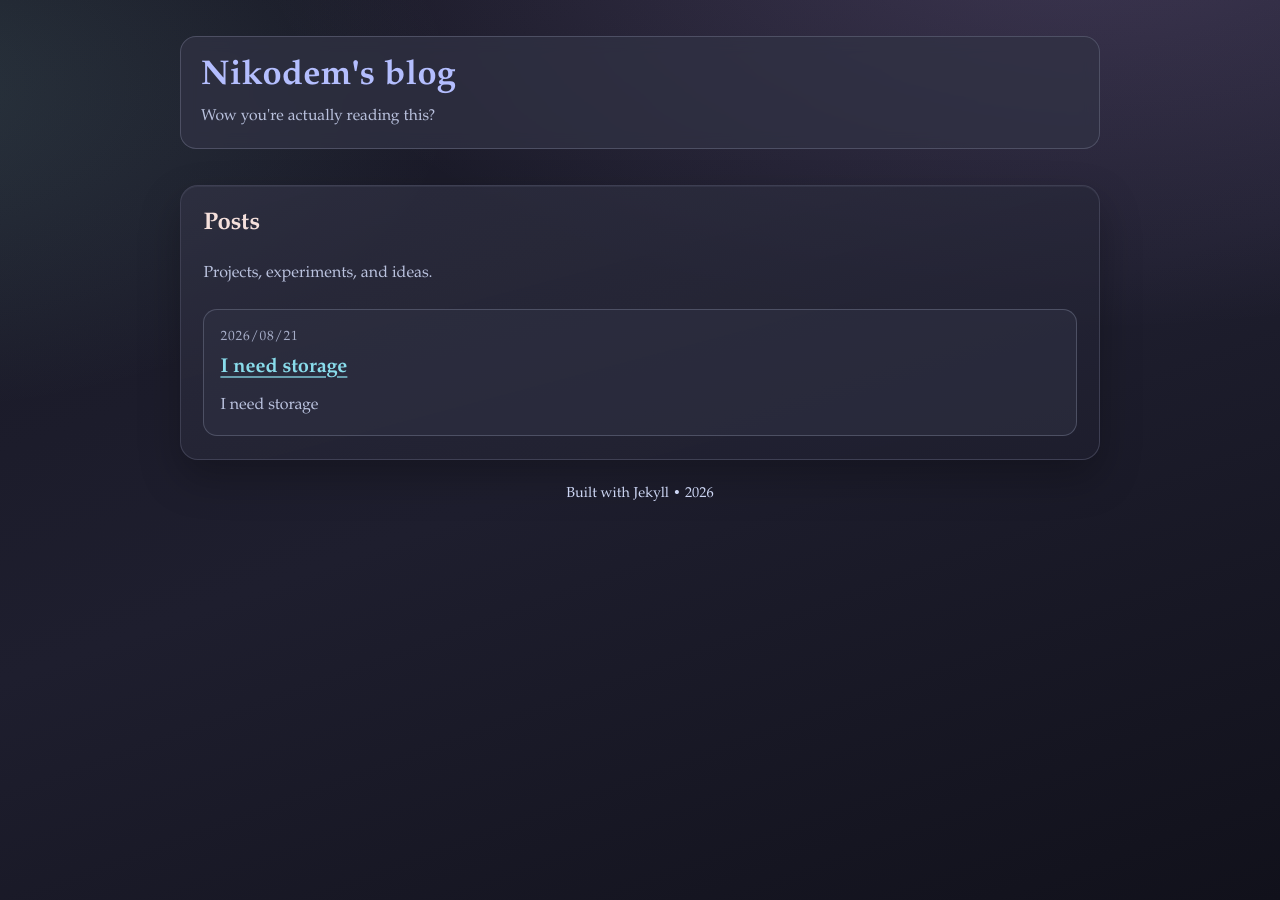
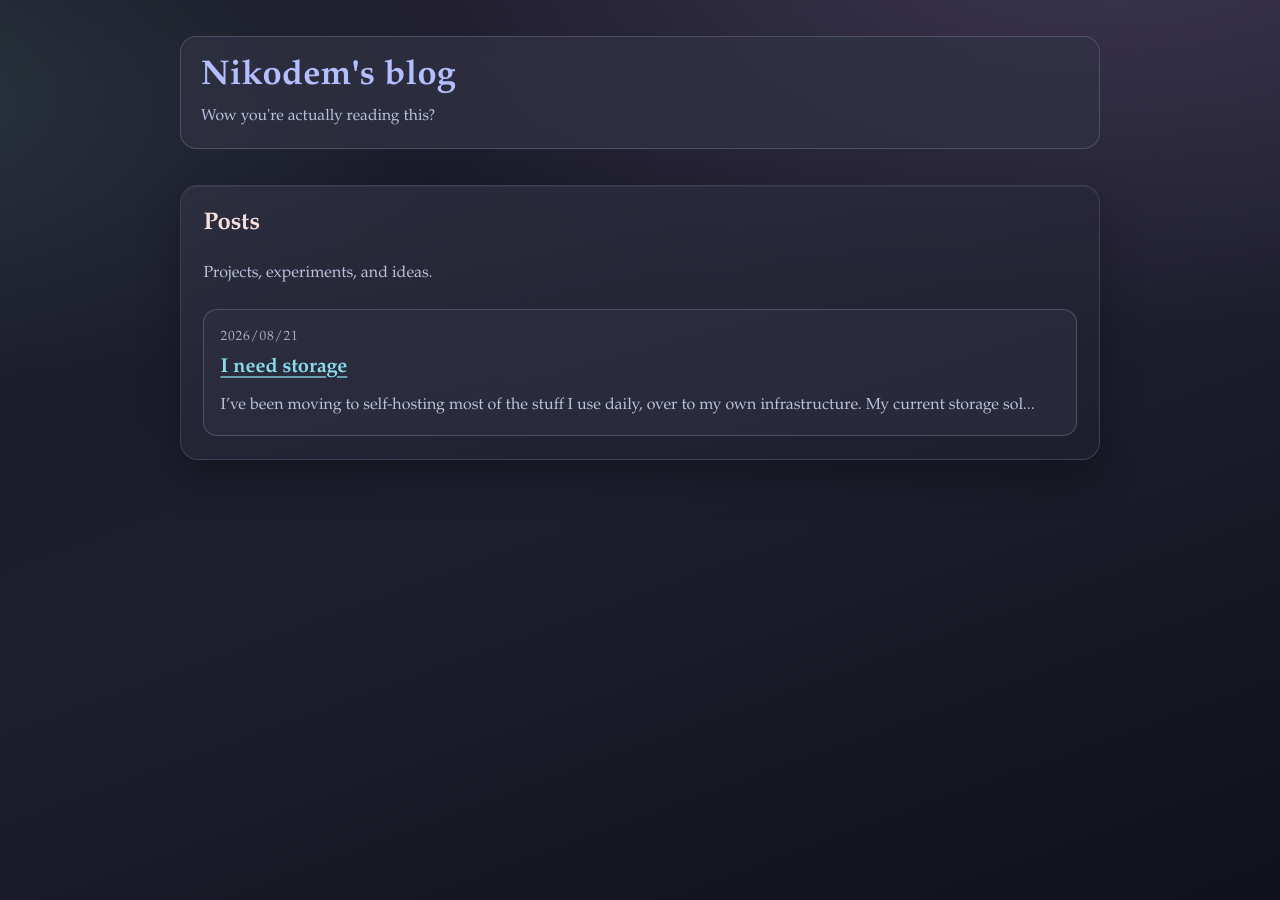
Before and after one commit to NikodemMarek/blog, a Jekyll site: the page built from index.html, in a window 1280 px wide. Built offline with Jekyll 4.4.1, drawn with Linux system fonts in a browser that asks for light colours.

Commit message:
fix: some formatting

```diff
--- a/_layouts/default.html
+++ b/_layouts/default.html
@@ -19,10 +19,6 @@
 			<main class="site-main" aria-label="Main content">
 				{{ content }}
 			</main>
-
-			<footer class="site-footer">
-				<p>Built with Jekyll • {{ "now" | date: "%Y" }}</p>
-			</footer>
 		</div>
 	</body>
 </html>
--- a/_posts/2026-08-21-i-need-storage.md
+++ b/_posts/2026-08-21-i-need-storage.md
@@ -4,8 +4,6 @@ title: "I need storage"
 date: 2026-08-21
 categories: self-hosting hardware software thoughts project
 ---
-# I need storage
-
 I've been moving to self-hosting most of the stuff I use daily, over to my own infrastructure. My current storage solution had several issues. So I decided that I need (want) a new bulk data storage. I've tried to document my whole thought and execution process here.
 
 ## Issues with the current setup
--- a/assets/css/styles.css
+++ b/assets/css/styles.css
@@ -157,13 +157,6 @@ hr {
 	margin: 2rem 0;
 }
 
-.site-footer {
-	margin-top: 1.4rem;
-	text-align: center;
-	color: var(--subtext0);
-	font-size: 0.9rem;
-}
-
 .home-title {
 	margin-top: 0;
 }
```
